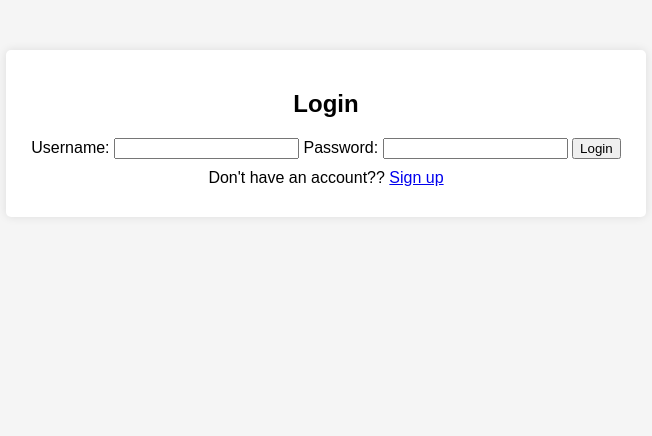
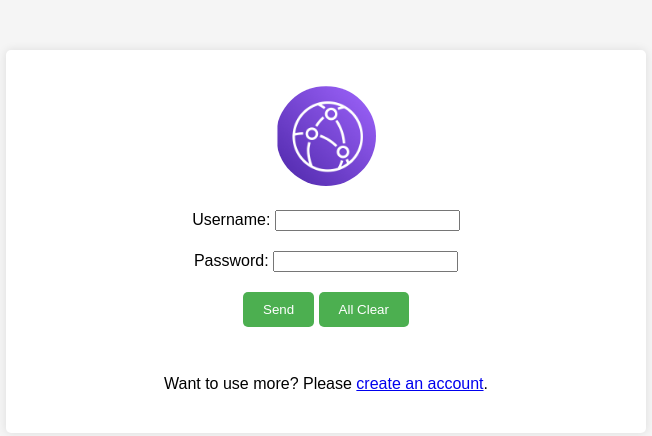
Before and after one commit to OchiShuji/serverless_translate, a plain HTML site: page login.html in a window 1280 px wide. Shown: the whole page, without its empty margins (314-966 px from the left). Drawn offline with Linux system fonts and the light colour scheme.

Commit message:
fix: modify login.html

```diff
--- a/login.html
+++ b/login.html
@@ -1,27 +1,36 @@
 <!DOCTYPE html>
-<html>
+<html lang="en">
 <head>
-    <link rel="icon" type="image/x-icon" href="static/image/cloudfront.png" />
-    <link href="static/css/custom_styles.css" rel="stylesheet" type="text/css"/>
+    <meta charset="UTF-8">
+    <meta name="viewport" content="width=device-width, initial-scale=1.0">
+    <link rel="icon" type="image/x-icon" href="static/image/cloudfront.png">
+    <link href="static/css/custom_styles.css" rel="stylesheet" type="text/css">
     <script src="static/js/script.js"></script>
+    <title>Login Page</title>
 </head>
 <body>
-    <form id="login-form">
-    <div id="login-container">
-      <h2>Login</h2>
-
+    <form>
+        <ul>
+            <li>
+                <img src="static/image/cloudfront.png" width="100" height="100" alt="Cloudfront Logo">
+            </li>
+            <li>
                 <label for="username">Username:</label>
-        <input type="text" id="username" name="username" required />
-
+                <input type="text" id="username" name="username" required>
+            </li>
+            <li>
                 <label for="password">Password:</label>
-        <input type="password" id="password" name="password" required />
-
-        <button type="submit">Login</button>
-      <p>
-        Don't have an account??
-        <a href="signup.html" id="signup-link">Sign up</a>
-      </p>
-    </div>
+                <input type="password" id="password" name="password" required>
+            </li>
+            <li>
+                <input type="button" onclick="func1()" value="Send" />
+                <input type="button" onclick="func2()" value="All Clear" />
+            </li>
+            <li>
+                <br />
+                <p>Want to use more? Please <a href="/signup.html">create an account</a>.</p>
+            </li>
+        </ul>
     </form>
 </body>
 </html>
```
Lines whose indentation alone changed are shown as unchanged.
